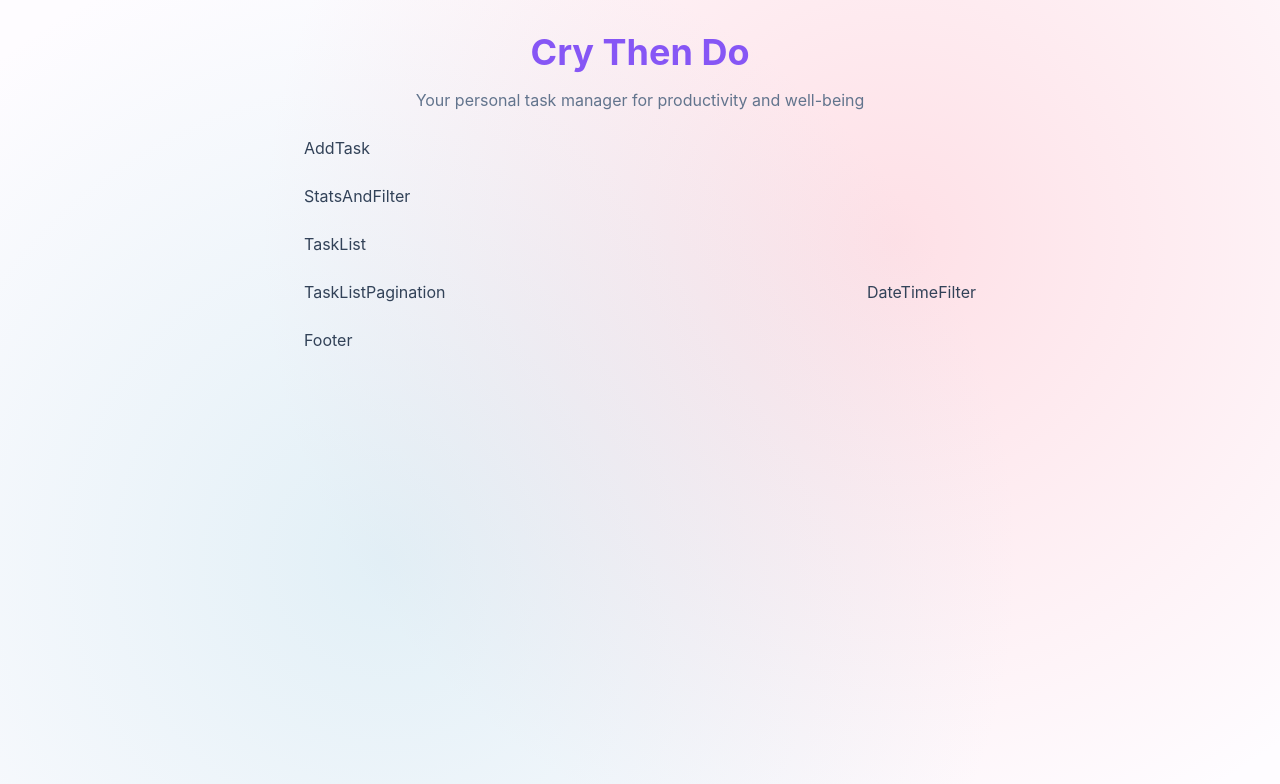
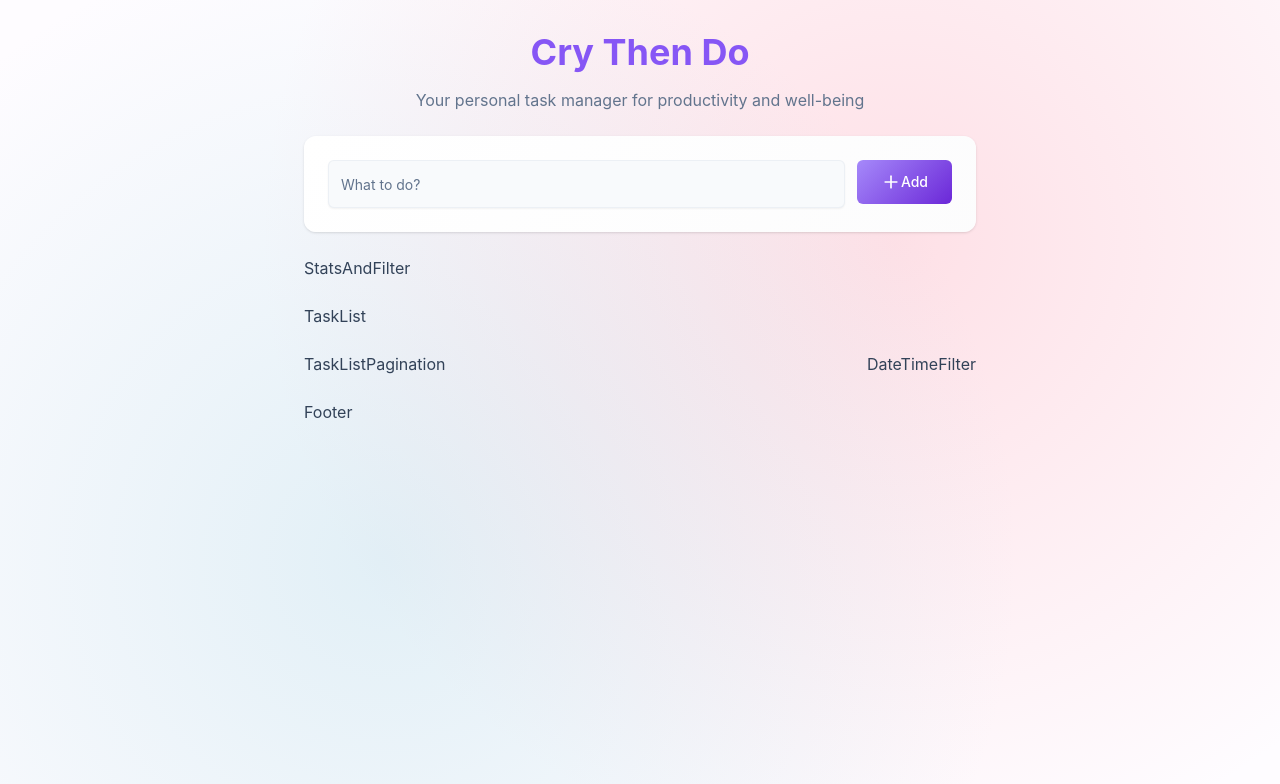
Before and after one commit to Jimmy-02/CryThenDo, a React (Vite) app in the folder frontend/: page / in a window 1280 px wide. Shown: the top 784 px of the page. Built offline with nearby package versions, Linux system fonts and the light colour scheme.

Commit message:
feat: implement add task ui

```diff
--- a/frontend/src/components/AddTask.jsx
+++ b/frontend/src/components/AddTask.jsx
@@ -1,9 +1,25 @@
-import React from 'react'
+import { Card } from "./ui/card";
+import { Input } from "./ui/input";
+import { Button } from "./ui/button";
+import { Plus } from "lucide-react";
 
 const AddTask = () => {
   return (
-    <div>AddTask</div>
-  )
-}
+    <Card className="p-6 border-0 bg-gradient-card shadow-custom-lg">
+      <div className="flex flex-col gap-3 sm:flex-row">
+        <Input
+          type="text"
+          placeholder="What to do?"
+          className="h-12 text-base bg-slate-50 sm:flex-1 border-border/50 focus:border-primary/50 focus:ring-primary/20"
+        />
 
-export default AddTask
+        <Button variant="gradient" size="xl" className="px-6">
+          <Plus className="size-5" />
+          Add
+        </Button>
+      </div>
+    </Card>
+  );
+};
+
+export default AddTask;
--- a/frontend/src/components/ui/button.jsx
+++ b/frontend/src/components/ui/button.jsx
@@ -18,6 +18,8 @@ const buttonVariants = cva(
         destructive:
           "bg-destructive/10 text-destructive hover:bg-destructive/20 focus-visible:border-destructive/40 focus-visible:ring-destructive/20 dark:bg-destructive/20 dark:hover:bg-destructive/30 dark:focus-visible:ring-destructive/40",
         link: "text-primary underline-offset-4 hover:underline",
+        gradient:
+          "bg-gradient-primary text-primary-foreground hover:shadow-glow hover:scale-105 active:scale-95 border-0",
       },
       size: {
         default:
@@ -25,6 +27,7 @@ const buttonVariants = cva(
         xs: "h-6 gap-1 rounded-[min(var(--radius-md),8px)] px-2 text-xs in-data-[slot=button-group]:rounded-md has-data-[icon=inline-end]:pr-1.5 has-data-[icon=inline-start]:pl-1.5 [&_svg:not([class*='size-'])]:size-3",
         sm: "h-8 gap-1 rounded-[min(var(--radius-md),10px)] px-2.5 in-data-[slot=button-group]:rounded-md has-data-[icon=inline-end]:pr-1.5 has-data-[icon=inline-start]:pl-1.5",
         lg: "h-10 gap-1.5 px-2.5 has-data-[icon=inline-end]:pr-3 has-data-[icon=inline-start]:pl-3",
+        xl: "h-11 rounded-md px-8",
         icon: "size-9",
         "icon-xs":
           "size-6 rounded-[min(var(--radius-md),8px)] in-data-[slot=button-group]:rounded-md [&_svg:not([class*='size-'])]:size-3",
@@ -37,8 +40,8 @@ const buttonVariants = cva(
       variant: "default",
       size: "default",
     },
-  }
-)
+  },
+);
 
 function Button({
   className,
```
